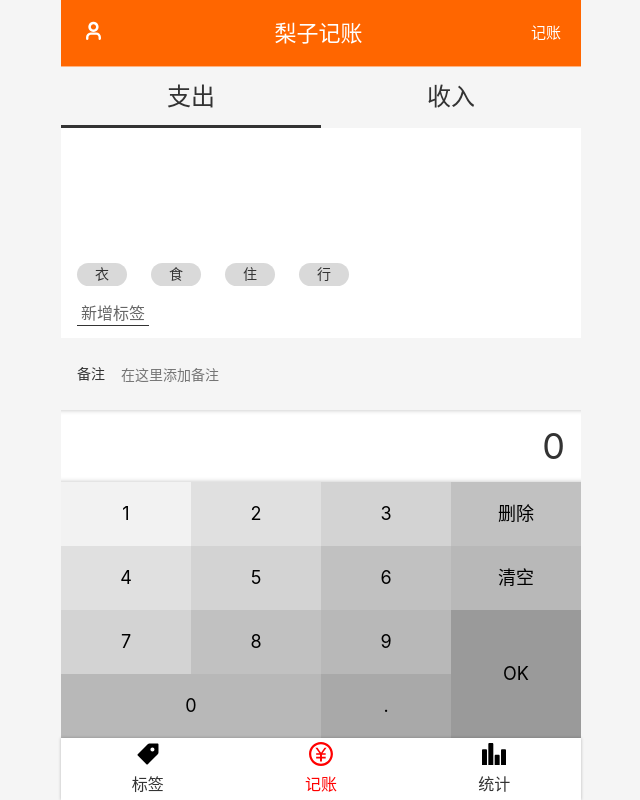
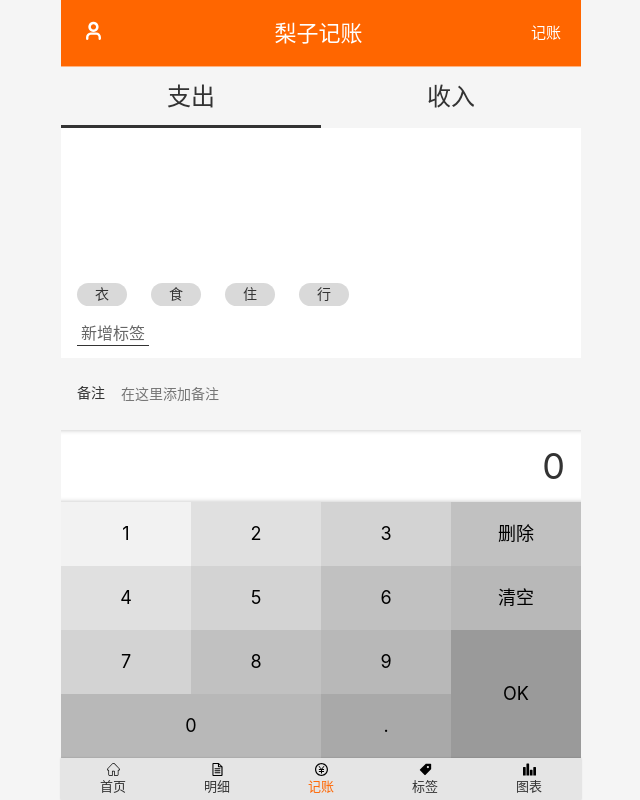
Before and after one commit to dana-wang9527/react-morney, a React app: page /#/money in a window 1280 px wide. Shown: the whole page, without its empty margins (319-959 px from the left). Built offline with nearby package versions, Linux system fonts and the light colour scheme.

Commit message:
加了几个路由

```diff
--- a/src/components/Nav.tsx
+++ b/src/components/Nav.tsx
@@ -4,64 +4,57 @@ import React from 'react';
 import Icon from './Icon';
 
 
-const NavWrapper = styled.nav`
-  box-shadow: 0 0 3px rgba(0, 0, 0, 0.25);
-  line-height: 24px;
-  background: white;
+const Wrapper = styled.nav`
+  background: #e5e5e5;
+  font-size: 13px;
+  display: flex;
+  justify-content: center;
+  align-items: center;
+  box-shadow: 0 0 2px rgba(0, 0, 0, 0.2);
 
-  > ul {
-    display: flex;
-
-    > li {
-      width: 33.3333%;
-      text-align: center;
-      > a {
+  > .item {
+    width: 20%;
+    padding: 5px 0;
     display: flex;
     flex-direction: column;
-        padding: 4px 0;
     justify-content: center;
     align-items: center;
 
-        .icon {
-          width: 24px;
-          height: 24px;
+    &.selected {
+      color: #f60;
+    }
   }
 
-        &.selected {
-          color: red;
-          .icon {
-            fill: red;
-          }
-        }
-      }
-    }
-  }
 `;
 
 const Nav = () => {
     return (
-        <NavWrapper>
-            <ul>
-                <li>
-                    <NavLink to="/tags" activeClassName="selected">
+        <Wrapper>
+            <NavLink to="/home" className='item' activeClassName="selected">
+                <Icon name="home"/>
+                首页
+            </NavLink>
+            <NavLink to="/statistics" className='item' activeClassName="selected">
+                <Icon name="detail"/>
+                明细
+            </NavLink>
+
+            <NavLink to="/money" className='item' activeClassName="selected">
+                <Icon name="money"/>
+                记账
+            </NavLink>
+
+            <NavLink to="/tags" className='item' activeClassName="selected">
                 <Icon name="label"/>
                 标签
             </NavLink>
-                </li>
-                <li>
-                    <NavLink to="/money" activeClassName="selected">
-                        <Icon name="money"/>
-                        记账
+
+            <NavLink to="/echarts" className='item' activeClassName="selected">
+                <Icon name="statistics"/>
+                图表
             </NavLink>
-                </li>
-                <li>
-                    <NavLink to="/statistics" activeClassName="selected">
-                        <Icon name="statistics"/>
-                        统计
-                    </NavLink>
-                </li>
-            </ul>
-        </NavWrapper>
+
+        </Wrapper>
     );
 };
 
```
Lines whose indentation alone changed are shown as unchanged.
